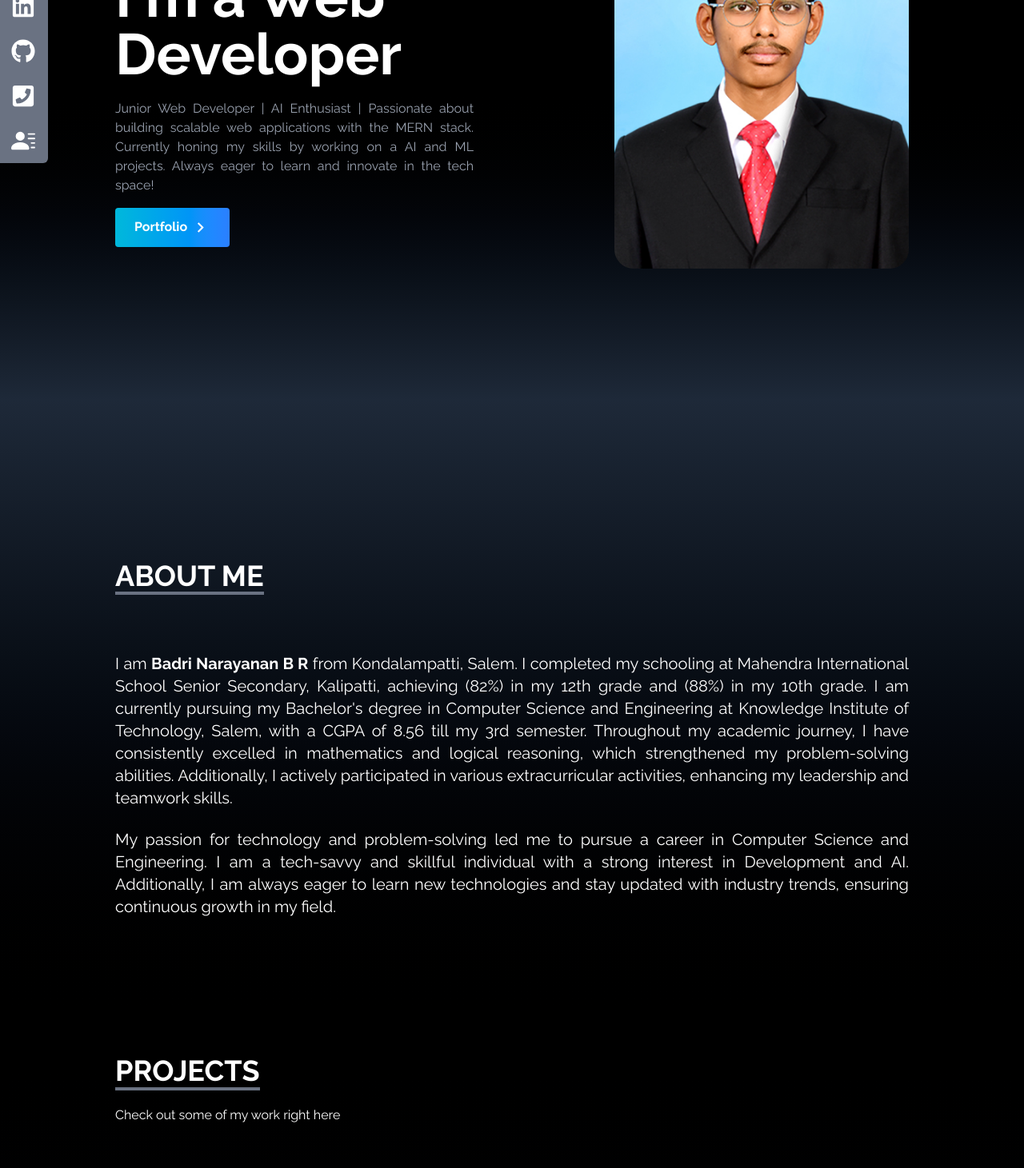
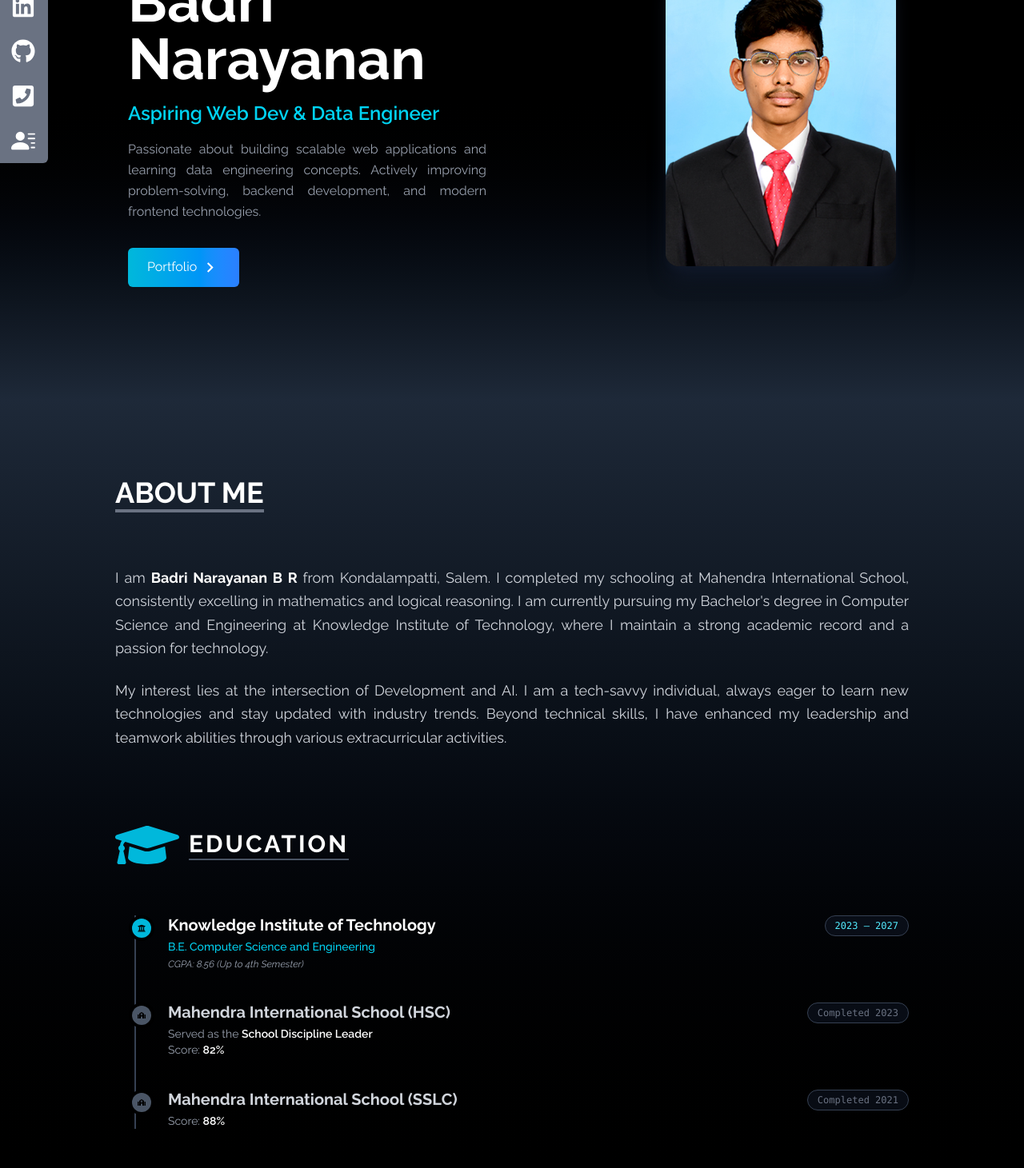
Before and after one commit to badri-2005/Personal-Portfolio, a React (Vite) app: page / in a window 1280 px wide. Shown: the part 300-1761 px from the top of the page at 80% size. Built offline with nearby package versions, Linux system fonts and the light colour scheme.

Commit message:
update About and Home components for improved layout and content; add new portfolio events

```diff
--- a/src/components/About.jsx
+++ b/src/components/About.jsx
@@ -1,44 +1,103 @@
-import React from 'react'
-import { FaGithub, FaLinkedin,FaPhoneSquare } from 'react-icons/fa'
-import { HiOutlineMail } from 'react-icons/hi'
-import { BsFillPersonLinesFill, BsPhone } from 'react-icons/bs'
+import React from 'react';
+import { FaUniversity, FaSchool, FaGraduationCap } from 'react-icons/fa';
+import { FaGithub, FaLinkedin, FaPhoneSquare } from 'react-icons/fa';
+import { BsFillPersonLinesFill } from 'react-icons/bs';
 
 const About = () => {
+  return (
+    /* 1. Added 'relative' so z-index takes effect.
+       2. Added 'z-0' so it stays behind any element with a higher z-index (like your navbar).
+    */
+    <div
+      name="about"
+      className="relative z-0 w-full min-h-screen bg-gradient-to-b from-gray-800 to-black text-white py-10 sm:py-20"
+    >
+      <div className="max-w-screen-lg p-4 mx-auto flex flex-col justify-center w-full h-full">
 
-  return (
-    <div name='about' className='h-screen w-full bg-gradient-to-b from-gray-800  to-black text-white'>
-        <div className='max-w-screen-lg p-4 mx-auto flex flex-col justify-center  w-full h-screen'>
-            <div className='flex pb-8 w-full  mt-10 sm:mt-0 md:mt-0 lg:mt-0'>
-                <p className='text-4xl font-bold inline border-b-4 border-b-gray-500 mt-12  uppercase '>About Me</p>
-            </div>
-            <p className='text-lg mt-10  text-justify sm:text-xl md:text-xl lg:text-xl'>
-            I am <span className='font-bold'>Badri Narayanan B R</span> from Kondalampatti, Salem. I completed my schooling at Mahendra International School Senior Secondary, Kalipatti, achieving (82%) in my 12th grade and (88%) in my 10th grade. I am currently pursuing my Bachelor's degree in Computer Science and Engineering at Knowledge Institute of Technology, Salem, with a CGPA of 8.56 till my 3rd semester. Throughout my academic journey, I have consistently excelled in mathematics and logical reasoning, which strengthened my problem-solving abilities. Additionally, I actively participated in various extracurricular activities, enhancing my leadership and teamwork skills.
+        {/* --- ABOUT SECTION --- */}
+        <div className="pb-4 sm:pb-8">
+          <p className="text-3xl sm:text-4xl font-bold inline border-b-4 border-gray-500 uppercase">
+            About Me
+          </p>
+        </div>
+
+        <div className="space-y-4 sm:space-y-6 mt-6 sm:mt-10">
+          <p className="text-sm sm:text-lg text-justify leading-relaxed text-gray-300">
+            I am <span className="font-bold text-white">Badri Narayanan B R</span> from Kondalampatti, Salem.
+            I completed my schooling at Mahendra International School, consistently excelling in mathematics and logical reasoning.
+            I am currently pursuing my Bachelor's degree in Computer Science and Engineering at Knowledge Institute of Technology,
+            where I maintain a strong academic record and a passion for technology.
+          </p>
+
+          <p className="text-sm sm:text-lg text-justify leading-relaxed text-gray-300">
+            My interest lies at the intersection of Development and AI. I am a tech-savvy individual,
+            always eager to learn new technologies and stay updated with industry trends. Beyond technical skills,
+            I have enhanced my leadership and teamwork abilities through various extracurricular activities.
+          </p>
+        </div>
+
+        {/* --- EDUCATION SECTION --- */}
+        <div className="mt-12 sm:mt-20">
+          <div className="flex items-center gap-3 mb-8 sm:mb-12">
+            <FaGraduationCap size={20} className="text-cyan-500 sm:size-20" />
+            <p className="text-2xl sm:text-3xl font-bold uppercase tracking-widest border-b-2 border-gray-600">
+              Education
             </p>
-            <br />
-            <p className='text-xl text-justify hidden md:block lg:block sm:block '>
-            My passion for technology and problem-solving led me to pursue a career in Computer Science and Engineering. I am a tech-savvy and skillful individual with a strong interest in Development and AI. Additionally, I am always eager to learn new technologies and stay updated with industry trends, ensuring continuous growth in my field.
-            </p>
+          </div>
 
-            <div className='flex flex-row justify-between items-center mt-10 m-4  lg:hidden'>
-                <a href="https://www.linkedin.com/in/badri-narayanan-b-r-8ab5a6246/" target='_blank' rel='noreferrer'>
-                <FaGithub size={30} />
-                </a>
-                <a href="https://github.com/badri-2005" target='_blank'>
-                <FaLinkedin size={30} />
-                </a>
-                <a href="tel:+918838271155" target='_blank'>
-                <FaPhoneSquare size={30} />
-                </a>
-                <a href="/BadriNarayanan-Resume.pdf" download="BadriNarayanan-Resume.pdf">
-                <BsFillPersonLinesFill size={30} />
-                </a>
+          <div className="border-l-2 border-gray-700 ml-2 sm:ml-6">
+
+            <div className="mb-8 sm:mb-10 ml-6 sm:ml-10 relative">
+              <span className="absolute -left-[33px] sm:-left-[45px] top-1 bg-cyan-500 w-5 h-5 sm:w-6 sm:h-6 rounded-full flex items-center justify-center ring-4 ring-black">
+                <FaUniversity className="text-black" size={10} />
+              </span>
+              <div className="flex flex-col md:flex-row md:justify-between md:items-start gap-2">
+                <div>
+                  <h3 className="text-lg sm:text-xl font-bold text-white leading-tight">Knowledge Institute of Technology</h3>
+                  <p className="text-cyan-400 text-xs sm:text-sm font-medium mt-1">B.E. Computer Science and Engineering</p>
+                  <p className="text-gray-400 mt-1 text-xs italic">CGPA: 8.56 (Up to 4th Semester)</p>
+                </div>
+                <div className="text-[10px] sm:text-xs font-mono text-cyan-300 bg-gray-900/50 px-3 py-1 rounded-full border border-gray-700 w-fit">
+                  2023 — 2027
+                </div>
+              </div>
             </div>
 
+            <div className="mb-8 sm:mb-10 ml-6 sm:ml-10 relative">
+              <span className="absolute -left-[33px] sm:-left-[45px] top-1 bg-gray-600 w-5 h-5 sm:w-6 sm:h-6 rounded-full flex items-center justify-center ring-4 ring-black">
+                <FaSchool className="text-black" size={10} />
+              </span>
+              <div className="flex flex-col md:flex-row md:justify-between md:items-start gap-2">
+                <div>
+                  <h3 className="text-lg sm:text-xl font-bold text-gray-300 leading-tight">Mahendra International School (HSC)</h3>
+                  <p className="text-gray-400 text-xs sm:text-sm mt-1">Served as the <span className="text-white font-semibold">School Discipline Leader</span></p>
+                  <p className="text-gray-400 text-xs sm:text-sm">Score: <span className="text-white font-semibold">82%</span></p>
+                </div>
+                <div className="text-[10px] sm:text-xs font-mono text-gray-500 bg-gray-900/50 px-3 py-1 rounded-full border border-gray-700 w-fit">
+                  Completed 2023
+                </div>
+              </div>
+            </div>
 
+            <div className="mb-4 ml-6 sm:ml-10 relative">
+              <span className="absolute -left-[33px] sm:-left-[45px] top-1 bg-gray-600 w-5 h-5 sm:w-6 sm:h-6 rounded-full flex items-center justify-center ring-4 ring-black">
+                <FaSchool className="text-black" size={10} />
+              </span>
+              <div className="flex flex-col md:flex-row md:justify-between md:items-start gap-2">
+                <div>
+                  <h3 className="text-lg sm:text-xl font-bold text-gray-300 leading-tight">Mahendra International School (SSLC)</h3>
+                  <p className="text-gray-400 text-xs sm:text-sm mt-1">Score: <span className="text-white font-semibold">88%</span></p>
+                </div>
+                <div className="text-[10px] sm:text-xs font-mono text-gray-500 bg-gray-900/50 px-3 py-1 rounded-full border border-gray-700 w-fit">
+                  Completed 2021
+                </div>
+              </div>
+            </div>
+          </div>
+        </div>
+      </div>
+    </div>
+  );
+};
 
-        </div>
-    </div>
-  )
-}
-
-export default About
+export default About;
--- a/src/components/Home.jsx
+++ b/src/components/Home.jsx
@@ -1,39 +1,126 @@
-import React from 'react'
-import image1 from '../assets/Portfolio/image1.jpg';
-import {MdOutlineKeyboardArrowRight} from "react-icons/md";
-import { Link } from 'react-scroll';
+import React from "react";
+import image1 from "../assets/Portfolio/image1.jpg";
+import { MdOutlineKeyboardArrowRight } from "react-icons/md";
+import { Link } from "react-scroll";
+import { FaLinkedin, FaGithub, FaPhoneSquare } from "react-icons/fa";
+import { BsFillPersonLinesFill } from "react-icons/bs";
+
+const SocialLinks = () => {
+  const links = [
+    {
+      id: 1,
+      label: "LinkedIn",
+      icon: <FaLinkedin size={22} />,
+      href: "https://www.linkedin.com/in/badri-narayanan-b-r-8ab5a6246/",
+      style: "rounded-tr-md",
+    },
+    {
+      id: 2,
+      label: "GitHub",
+      icon: <FaGithub size={22} />,
+      href: "https://github.com/badri-2005",
+    },
+    {
+      id: 3,
+      label: "Phone",
+      icon: <FaPhoneSquare size={22} />,
+      href: "tel:+918838271155",
+    },
+    {
+      id: 4,
+      label: "Resume",
+      icon: <BsFillPersonLinesFill size={22} />,
+      href: "/BadriNarayanan-Resume.pdf",
+      style: "rounded-br-md",
+      download: true,
+    },
+  ];
+
+  return (
+    <div className="hidden lg:flex flex-col fixed top-[20%] left-0 z-40">
+      <ul>
+        {links.map(({ id, label, icon, href, style, download }) => (
+          <li
+            key={id}
+            className={
+              "flex justify-between items-center w-36 h-12 px-3 ml-[-100px] hover:ml-[-8px] duration-300 bg-gray-500 " +
+              style
+            }
+          >
+            <a
+              href={href}
+              className="flex justify-between items-center w-full text-white text-sm font-semibold"
+              target="_blank"
+              rel="noreferrer"
+              download={download}
+            >
+              {label}
+              {icon}
+            </a>
+          </li>
+        ))}
+      </ul>
+    </div>
+  );
+};
 
 const Home = () => {
+
   return (
-    <div name='home' className='h-screen w-full bg-gradient-to-b from-black via-black to-gray-800'>
-        <div className='max-w-screen-lg mx-auto flex flex-col items-center justify-center h-full px-4 md:flex-row'>
-            <div className='flex flex-col justify-center h-full'>
-                <h2 className='text-4xl mt-20 sm:text-7xl font-bold text-white'>
-                    I'm a Web Developer
+  <div
+      name="home"
+      className="min-h-screen w-full bg-gradient-to-b from-black via-black to-gray-800 flex items-center justify-center pt-24"
+    >
+      {/* Reduced max-width and added mx-auto to force the grid to the middle */}
+      <div className="max-w-screen-lg mx-auto w-full grid grid-cols-1 md:grid-cols-2 px-8 gap-12 items-center">
+
+        {/* Left Content - text is still left-aligned for a clean look, but the block is centered */}
+        <div className="flex flex-col justify-center items-start space-y-4">
+          <p className="text-gray-400 uppercase tracking-wide text-sm">
+            Hi, I'm
+          </p>
+
+         <h1 className="text-5xl sm:text-2xl lg:text-7xl font-bold text-white ">
+            Badri Narayanan
+          </h1>
+
+          <h2 className="text-xl sm:text-2xl font-semibold text-cyan-400">
+            Aspiring Web Dev & Data Engineer
           </h2>
-                <p className=' text-gray-400 max-w-md my-1 mt-5 text-justify'>
-                Junior Web Developer | AI Enthusiast | Passionate about building scalable web applications with the MERN stack. Currently honing my skills by working on a AI and ML projects. Always eager to learn and innovate in the tech space!                </p>
 
-                <div className='flex  justify-center sm:justify-start md:justify-start lg:justify-start'>
-                    {/* group - used to group elements together for styling purposes */}
-                    <Link to="portfolio" smooth duration={500} className='group text-white w-fit px-6 py-3 my-3 flex items-center rounded bg-gradient-to-r from-cyan-500 to-blue-500 cursor-pointer font-bold '>
+          <p className="text-gray-400 max-w-md leading-relaxed text-justify text-sm sm:text-base">
+            Passionate about building scalable web applications and learning
+            data engineering concepts. Actively improving problem-solving,
+            backend development, and modern frontend technologies.
+          </p>
+
+          <div className="flex items-center gap-4 pt-2">
+            <Link
+              to="portfolio"
+              smooth
+              duration={500}
+              className="group text-white w-fit px-6 py-3 my-2 flex items-center rounded-md bg-gradient-to-r from-cyan-500 to-blue-500 cursor-pointer hover:scale-105 duration-200"
+            >
               Portfolio
-                        <span className='hidden group-hover:rotate-90 duration-300 ml-1 lg:block sm:block md:block'>
-                        <MdOutlineKeyboardArrowRight size={25}/>
+              <span className="group-hover:rotate-90 duration-300">
+                <MdOutlineKeyboardArrowRight size={25} className="ml-1" />
               </span>
             </Link>
-                    {/* <button className='group text-white w-fit px-6 py-3 my-3 flex items-center rounded bg-gradient-to-r from-cyan-500 to-blue-500 cursor-pointer font-bold '>
-                        Resume
-                    </button> */}
           </div>
         </div>
 
-            <div>
-                <img src={image1} alt="my image" className='rounded-3xl mx-auto w-2/3 md:w-full'/>
+        {/* Right Image - Smaller size to prevent overcrowding */}
+        <div className="flex justify-center md:justify-end">
+          <img
+            src={image1}
+            alt="profile"
+            className="rounded-2xl w-48 sm:w-60 md:w-72 shadow-xl shadow-gray-900"
+          />
+        </div>
+
       </div>
     </div>
-    </div>
-  )
-}
+  );
+};
 
 export default Home;
```
Also changed, not shown: src/components/Portfolio.jsx (+8 -0 lines). Lines whose indentation alone changed are shown as unchanged.
